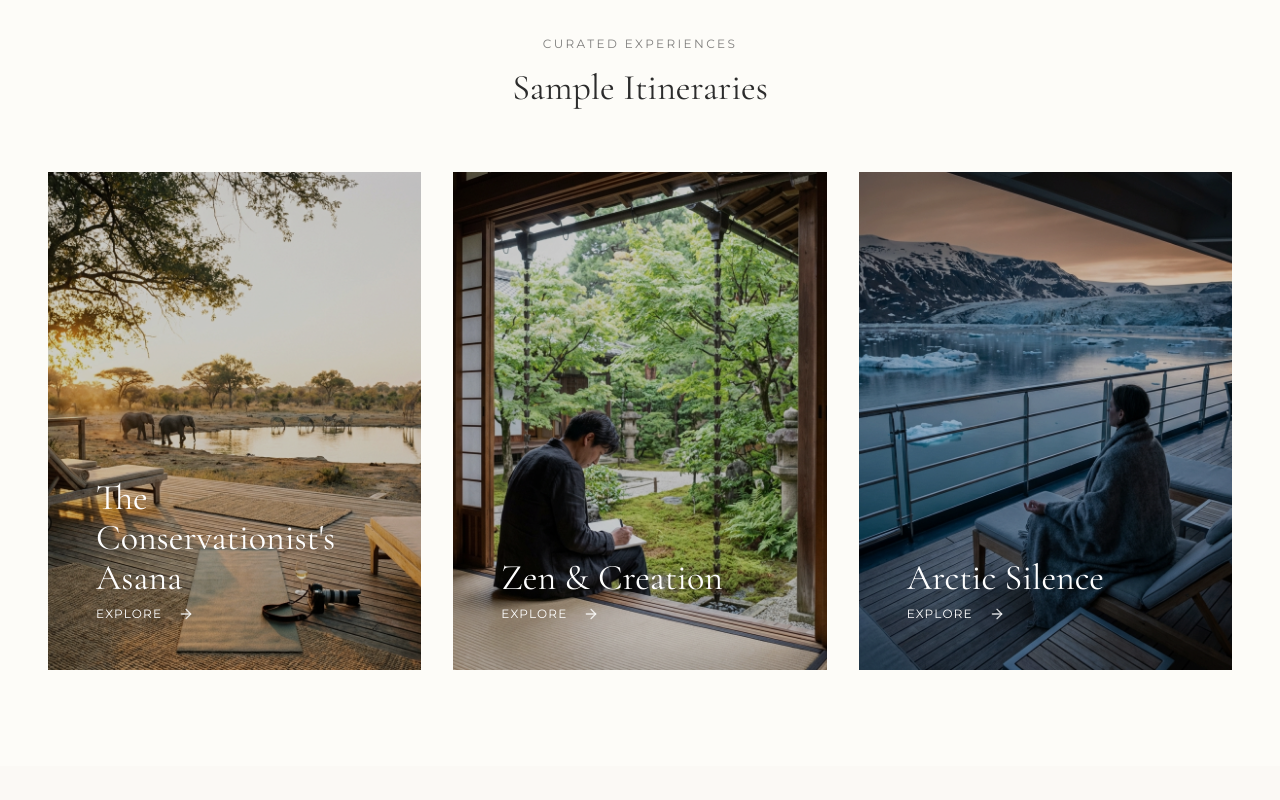
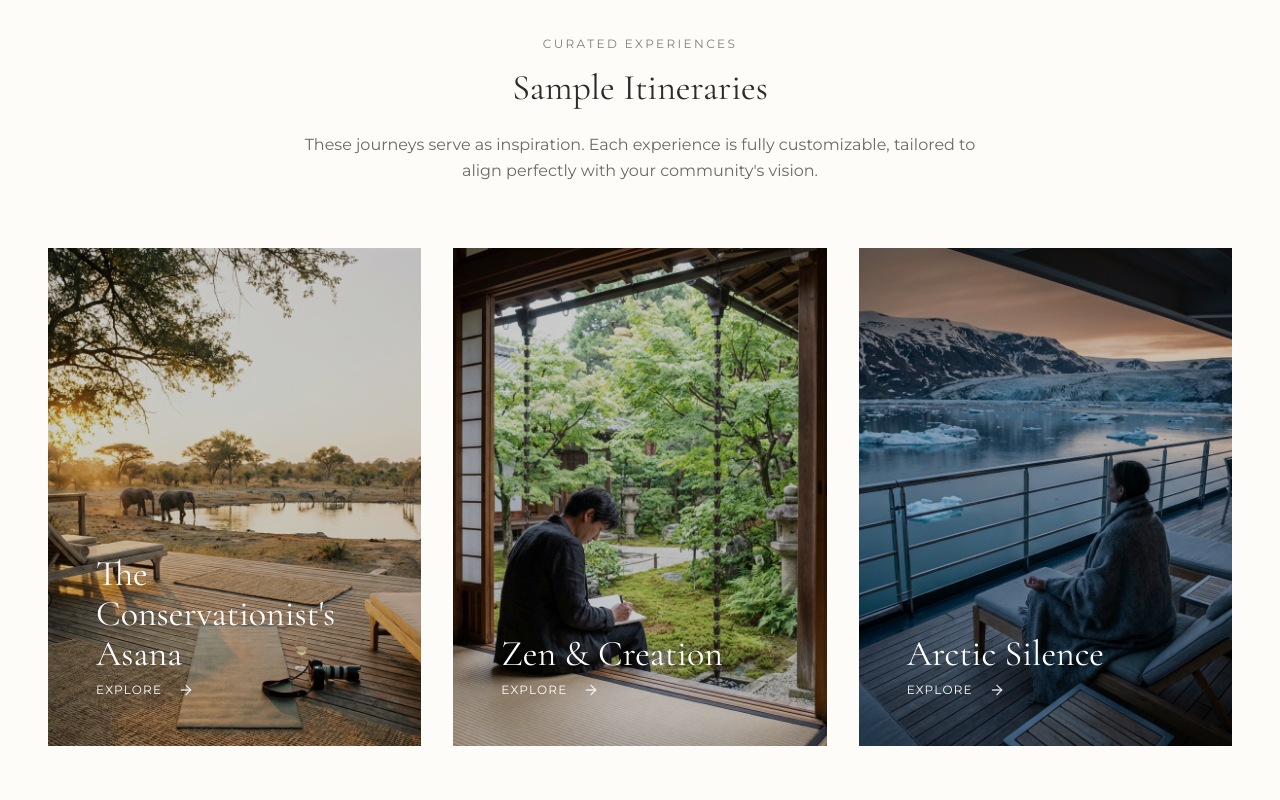
Before and after one commit to InspiredVentures/retreats-live, a React (Vite) app: page / in a window 1280 px wide. Shown: the part 1340-2140 px from the top of the page. Built offline with nearby package versions, Linux system fonts and the light colour scheme.

Commit message:
Update Home.jsx

```diff
--- a/src/pages/Home.jsx
+++ b/src/pages/Home.jsx
@@ -43,7 +43,10 @@ const Home = () => {
             <section className="px-6 md:px-12 pb-24 max-w-[1600px] mx-auto">
                 <div className="text-center mb-16">
                     <span className="text-aman-charcoal/60 text-xs uppercase tracking-[0.2em] block mb-4">Curated Experiences</span>
-                    <h3 className="text-2xl md:text-4xl font-serif text-aman-charcoal">Sample Itineraries</h3>
+                    <h3 className="text-2xl md:text-4xl font-serif text-aman-charcoal mb-6">Sample Itineraries</h3>
+                    <p className="font-sans text-aman-charcoal/70 max-w-2xl mx-auto leading-relaxed">
+                        These journeys serve as inspiration. Each experience is fully customizable, tailored to align perfectly with your community&apos;s vision.
+                    </p>
                 </div>
                 <div className="grid grid-cols-1 md:grid-cols-2 lg:grid-cols-3 gap-6 md:gap-8">
                     <Link to="/retreats/conservationists-asana">
```
